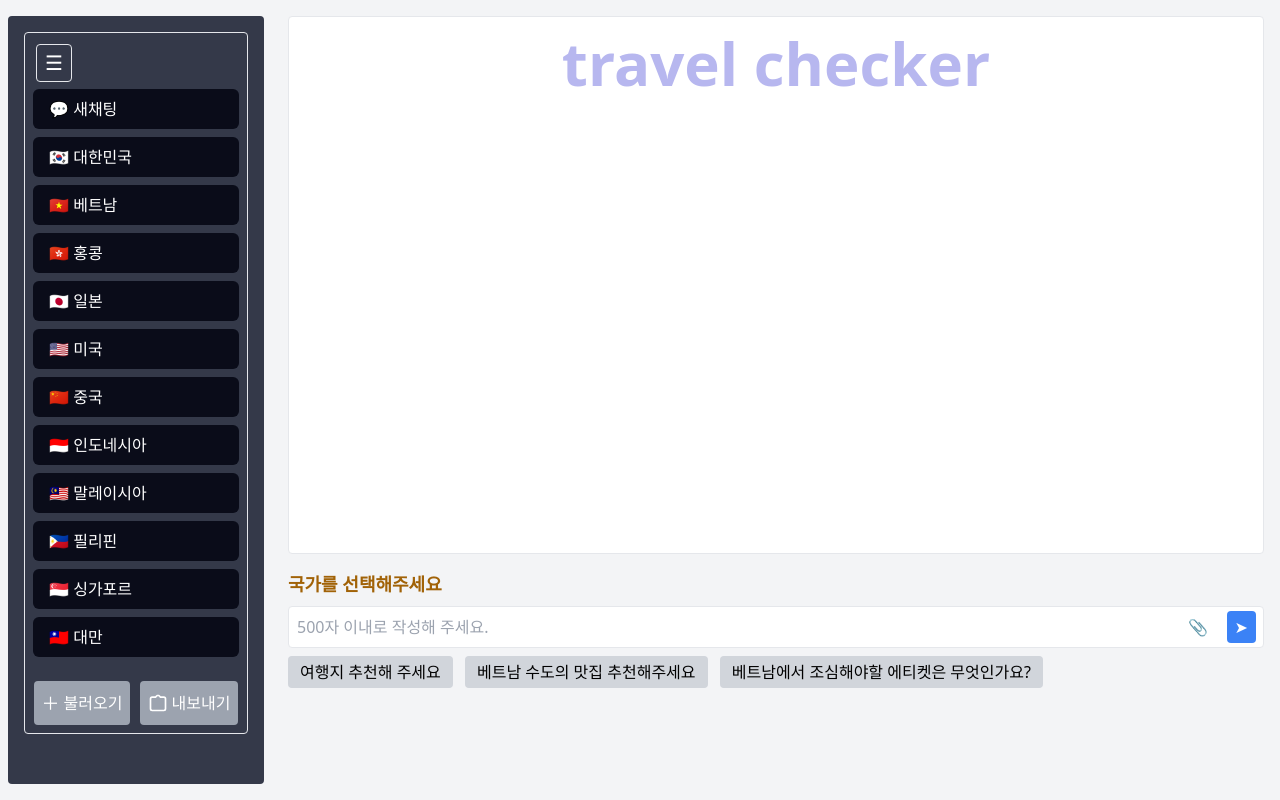
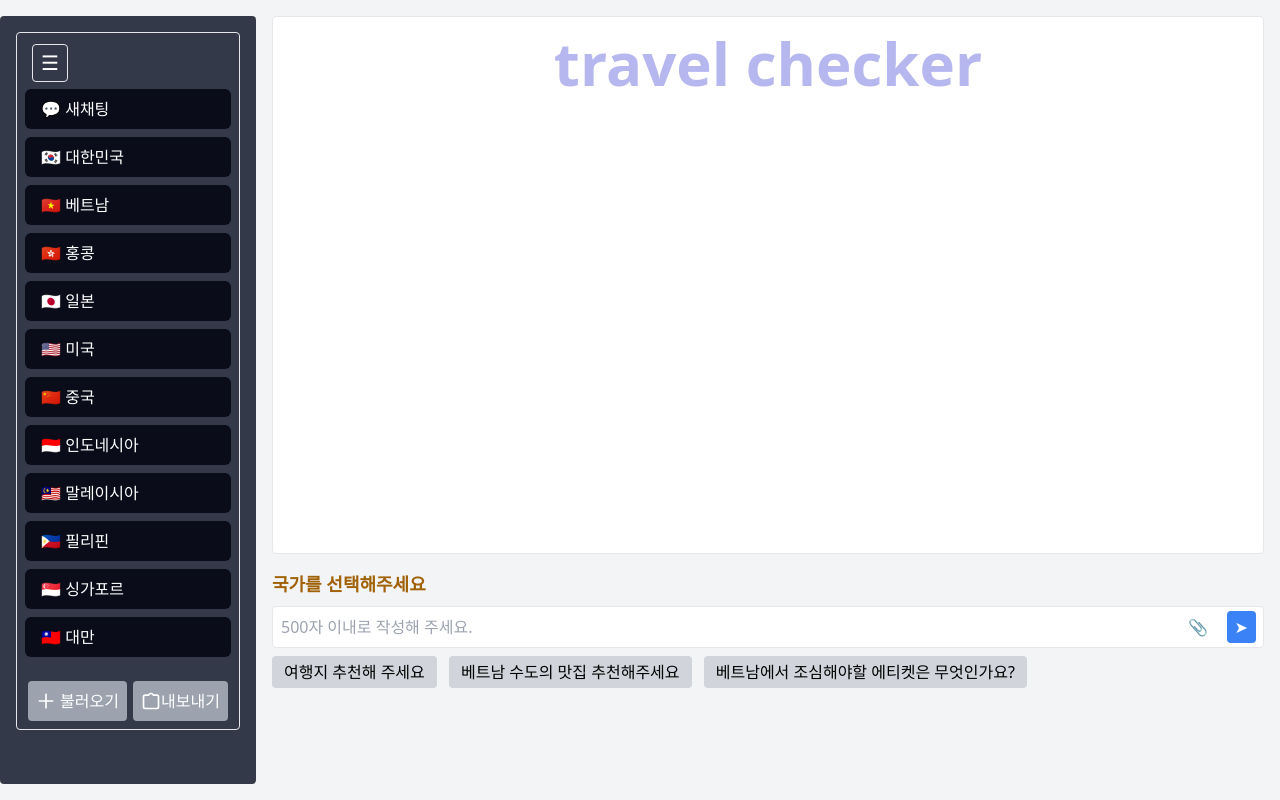
Before and after one commit to SKNETWORKS-FAMILY-AICAMP/SKN09-4th-2Team, a Django app: page / in a window 1280 px wide. Run offline with Django 5.2, Linux system fonts and the light colour scheme; some libraries are stand-ins or nearby versions.

Commit message:
fix sidebar design

```diff
--- a/travel_checker/app/templates/app/index.html
+++ b/travel_checker/app/templates/app/index.html
@@ -13,14 +13,12 @@
 
 <body class="bg-gray-100 h-screen overflow-hidden">
   <div class="flex h-full">
-
+    <!-- ☰ 버튼은 항상 상단에 고정 -->
+    <button onclick="toggleSidebar()"
+      class="bg-[#343949] fixed top-9 left-5 text-xl text-white border px-2 py-1 rounded mx-3 my-2" style="z-index:999;">☰</button>
     <!-- 사이드바 -->
     <div id="sidebar"
-      class="select-none bg-[#343949] transition-width duration-300 w-64 p-4 relative my-4 rounded mx-2">
-      <!-- ☰ 버튼은 항상 상단에 고정 -->
-      <button onclick="toggleSidebar()"
-        class="bg-[#343949] absolute top-5 left-4 text-xl text-white border px-2 py-1 rounded mx-3 my-2">☰</button>
-
+      class="select-none bg-[#343949] transition-width duration-300 w-64 p-4 relative my-4 rounded">
       <!-- 사이드바 내부 -->
       <div id="sidebarContent" class="border p-2 rounded">
         <!-- 새채팅 -->
@@ -29,7 +27,7 @@
         <button
           class="country-button w-full py-2 mb-2 p-4 text-left rounded-md bg-[#0A0C19] text-white hover:bg-gray-500"
           onclick="location.reload();">
-          💬 새채팅
+          💬 <span class="tag">새채팅</span>
         </button>
 
         <!-- 국가 선택 -->
@@ -37,95 +35,97 @@
           <button
           class="country-button w-full py-2 mb-2 p-4 text-left rounded-md bg-[#0A0C19] text-white hover:bg-gray-500"
           onclick="selectCountry(this, '대한민국')">
-          🇰🇷 대한민국
+          🇰🇷 <span class="tag">대한민국</span>
         </button>
 
         <button
           class="country-button w-full py-2 mb-2 p-4 text-left rounded-md bg-[#0A0C19] text-white hover:bg-gray-500"
           onclick="selectCountry(this, '베트남')">
-          🇻🇳 베트남
+          🇻🇳 <span class="tag">베트남</span>
         </button>
 
         <button
           class="country-button w-full py-2 mb-2 p-4 text-left rounded-md bg-[#0A0C19] text-white hover:bg-gray-500"
           onclick="selectCountry(this, '홍콩')">
-          🇭🇰 홍콩
+          🇭🇰 <span class="tag">홍콩</span>
         </button>
 
         <button
           class="country-button w-full py-2 mb-2 p-4 text-left rounded-md bg-[#0A0C19] text-white hover:bg-gray-500"
           onclick="selectCountry(this, '일본')">
-          🇯🇵 일본
+          🇯🇵 <span class="tag">일본</span>
         </button>
 
         <button
           class="country-button w-full py-2 mb-2 p-4 text-left rounded-md bg-[#0A0C19] text-white hover:bg-gray-500"
           onclick="selectCountry(this, '미국')">
-          🇺🇸 미국
+          🇺🇸 <span class="tag">미국</span>
         </button>
         <!-- 중국 -->
         <button
           class="country-button w-full py-2 mb-2 p-4 text-left rounded-md bg-[#0A0C19] text-white hover:bg-gray-500"
           onclick="selectCountry(this, '중국')">
-          🇨🇳 중국
+          🇨🇳 <span class="tag">중국</span>
         </button>
 
         <!-- 인도네시아 -->
         <button
           class="country-button w-full py-2 mb-2 p-4 text-left rounded-md bg-[#0A0C19] text-white hover:bg-gray-500"
           onclick="selectCountry(this, '인도네시아')">
-          🇮🇩 인도네시아
+          🇮🇩 <span class="tag">인도네시아</span>
         </button>
 
         <!-- 말레이시아 -->
         <button
           class="country-button w-full py-2 mb-2 p-4 text-left rounded-md bg-[#0A0C19] text-white hover:bg-gray-500"
           onclick="selectCountry(this, '말레이시아')">
-          🇲🇾 말레이시아
+          🇲🇾 <span class="tag">말레이시아</span>
         </button>
 
         <!-- 필리핀 -->
         <button
           class="country-button w-full py-2 mb-2 p-4 text-left rounded-md bg-[#0A0C19] text-white hover:bg-gray-500"
           onclick="selectCountry(this, '필리핀')">
-          🇵🇭 필리핀
+          🇵🇭 <span class="tag">필리핀</span>
         </button>
         <!-- 싱가포르 -->
         <button
           class="country-button w-full py-2 mb-2 p-4 text-left rounded-md bg-[#0A0C19] text-white hover:bg-gray-500"
           onclick="selectCountry(this, '싱가포르')">
-          🇸🇬 싱가포르
+          🇸🇬 <span class="tag">싱가포르</span>
         </button>
 
         <!-- 대만 -->
         <button
           class="country-button w-full py-2 mb-2 p-4 text-left rounded-md bg-[#0A0C19] text-white hover:bg-gray-500"
           onclick="selectCountry(this, '대만')">
-          🇹🇼 대만
+          🇹🇼 <span class="tag">대만</span>
         </button>
         </div>
 
-        <div class="mt-4 flex space-x-2 justify-around">
+        <div class="mt-4 flex justify-around footer-wrapper">
           <!-- 불러오기 -->
-          <label
-            class="flex items-center gap-x-1 bg-gray-400 text-white px-2 py-2 rounded cursor-pointer hover:bg-gray-500">
-            <span class="text-lg">＋</span>
-            <span>불러오기</span>
-            <input type="file" id="fileInput1" accept=".json,.txt" class="hidden">
-          </label>
-
+           <!-- 파일 불러오기 버튼 -->
+          <button onclick="fileInput1.click()"
+          class="flex items-center gap-x-1 bg-gray-400 text-white px-2 py-2 rounded hover:bg-gray-500">
+          <svg xmlns="http://www.w3.org/2000/svg" fill="none" viewBox="0 0 24 24" stroke-width="2"
+            stroke="currentColor" class="w-5 h-5">
+            <path stroke-linecap="round" stroke-linejoin="round" d="M12 4v16m8-8H4" />
+          </svg>
+          <span class="tag">불러오기</span>
+          </button>
+          <input type="file" id="fileInput1" accept=".json,.txt" class="hidden">
           <!-- 내보내기 -->
           <button onclick="showExportModal()"
-            class="flex items-center gap-x-1 bg-gray-400 text-white px-2 py-2 rounded hover:bg-gray-500">
+            class="flex items-center bg-gray-400 text-white px-2 py-2 rounded hover:bg-gray-500">
             <svg xmlns="http://www.w3.org/2000/svg" fill="none" viewBox="0 0 24 24" stroke-width="2"
               stroke="currentColor" class="w-5 h-5">
               <path stroke-linecap="round" stroke-linejoin="round"
                 d="M19 21H5a2 2 0 01-2-2V7a2 2 0 012-2h4l2-2h2l2 2h4a2 2 0 012 2v12a2 2 0 01-2 2z" />
             </svg>
-            <span>내보내기</span>
+            <span class="tag">내보내기</span>
           </button>
         </div>
-
       </div>
     </div>
 
--- a/travel_checker/static/css/style.css
+++ b/travel_checker/static/css/style.css
@@ -60,3 +60,19 @@
         content: '....';
     }
 }
+
+#mainContent{
+    margin: 0 auto;
+    max-width: 1080px;
+}
+
+#sidebar .collapsed .tag {
+    display: none;
+}
+
+#sidebar .collapsed .footer-wrapper {
+    text-align: center;
+    flex-direction: column;
+    align-items: center;
+    gap: 2px;
+}
--- a/travel_checker/static/js/script.js
+++ b/travel_checker/static/js/script.js
@@ -26,16 +26,16 @@ function toggleSidebar() {
 
   if (sidebar.classList.contains('w-64')) {
     sidebar.classList.remove('w-64');
-    sidebar.classList.add('w-16');
-    sidebarContent.classList.add('hidden');
+    sidebar.classList.add('w-24');
+    sidebarContent.classList.add('collapsed');
     mainContent.classList.add('ml-0');
-    sidebar.classList.remove('bg-[#343949]');
+    // sidebar.classList.remove('bg-[#343949]');
   } else {
-    sidebar.classList.remove('w-16');
+    sidebar.classList.remove('w-24');
     sidebar.classList.add('w-64');
-    sidebarContent.classList.remove('hidden');
+    sidebarContent.classList.remove('collapsed');
     mainContent.classList.remove('ml-0');
-    sidebar.classList.add('bg-[#343949]');
+    // sidebar.classList.add('bg-[#343949]');
   }
 }
 
```
